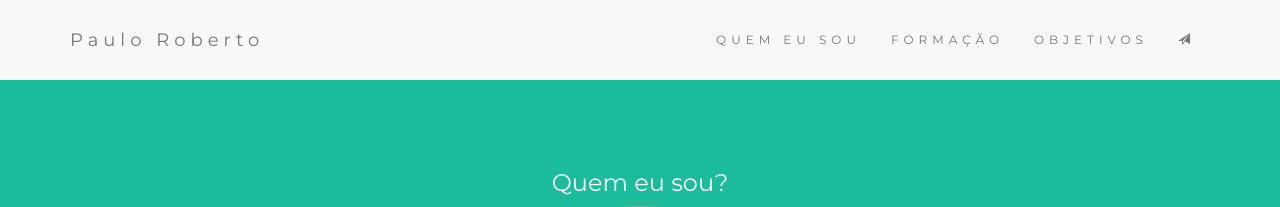
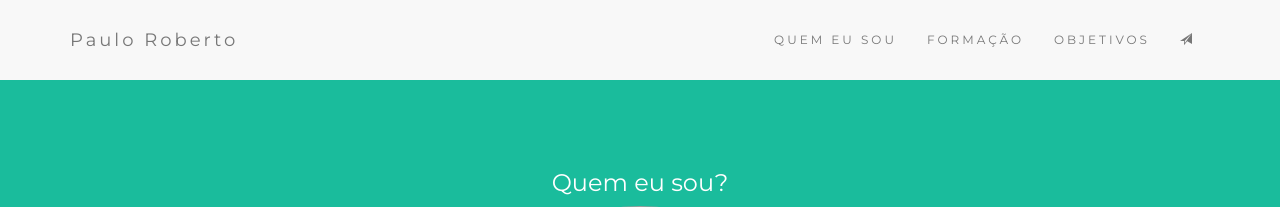
Before and after one commit to paulorobertooliveira/paulorobertooliveira.github.io, a PHP site: page / in a window 1280 px wide. Shown: the top 207 px of the page. Run offline with PHP 8.4, Linux system fonts and the light colour scheme; grey boxes are pictures that could not be loaded.

Commit message:
Update style.css

```diff
--- a/css/style.css
+++ b/css/style.css
@@ -8,7 +8,7 @@ body {
 	padding-top: 15px;
 	padding-bottom: 15px;
 	font-size: 12px;
-	letter-spacing: 5px;
+	letter-spacing: 3px;
 	border: 0;
 	border-radius: 0;
 	margin-bottom: 0;
```
